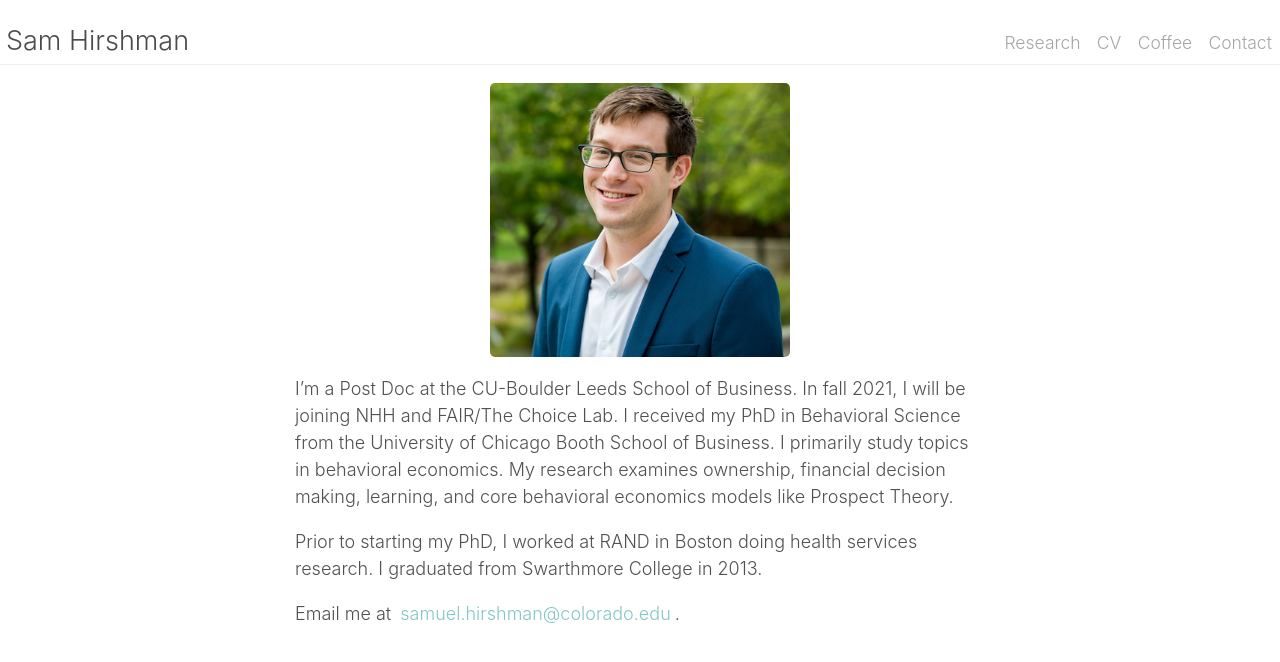
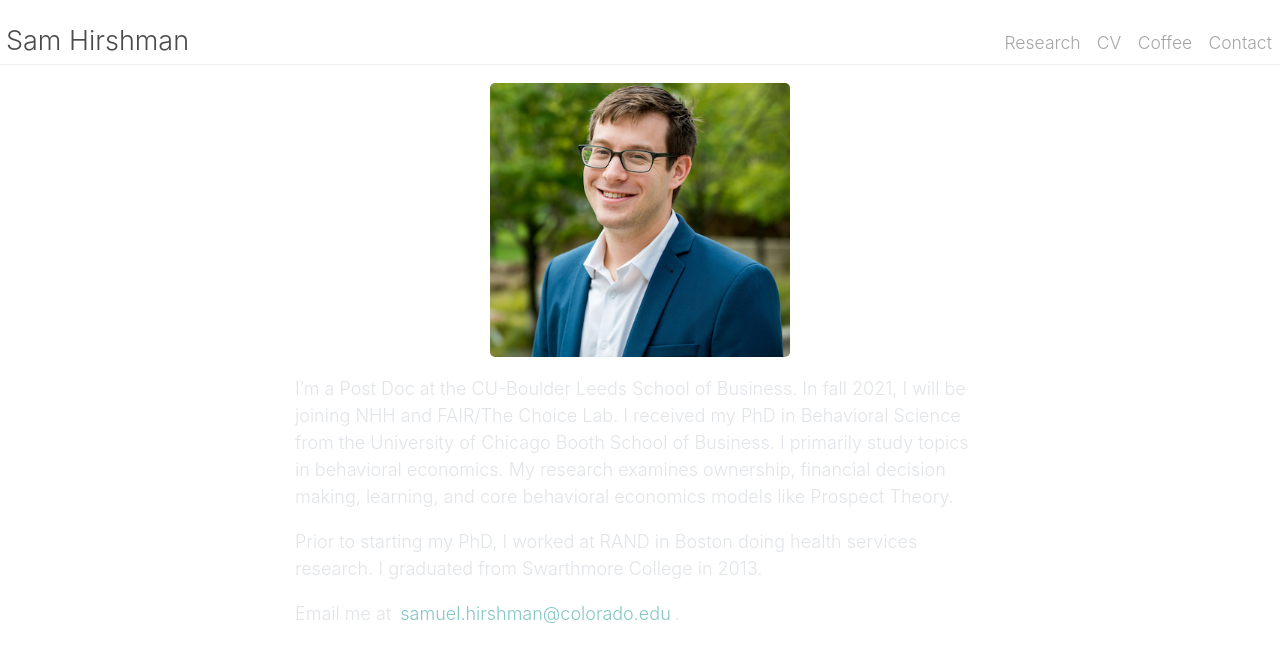
Before and after one commit to shirshma/shirshma.github.io, a Jekyll site: the page built from index.md, in a window 1280 px wide. Shown: the top 662 px of the page. Built offline with Jekyll 4.4.1, drawn with Linux system fonts in a browser that asks for light colours.

Commit message:
Update _variables.scss

```diff
--- a/_sass/_variables.scss
+++ b/_sass/_variables.scss
@@ -19,7 +19,9 @@ $root-font-family: -apple-system, BlinkMacSystemFont, "Segoe UI", "Roboto", "Oxy
 $root-font-size: 16px;
 $root-line-height: 1.5;
 
-$body-color: #515151;
+//$body-color: #515151;
+$body-color: #e1e4e8;
+
 $body-bg: #fff;
 $link-color: $blue;
 
```
